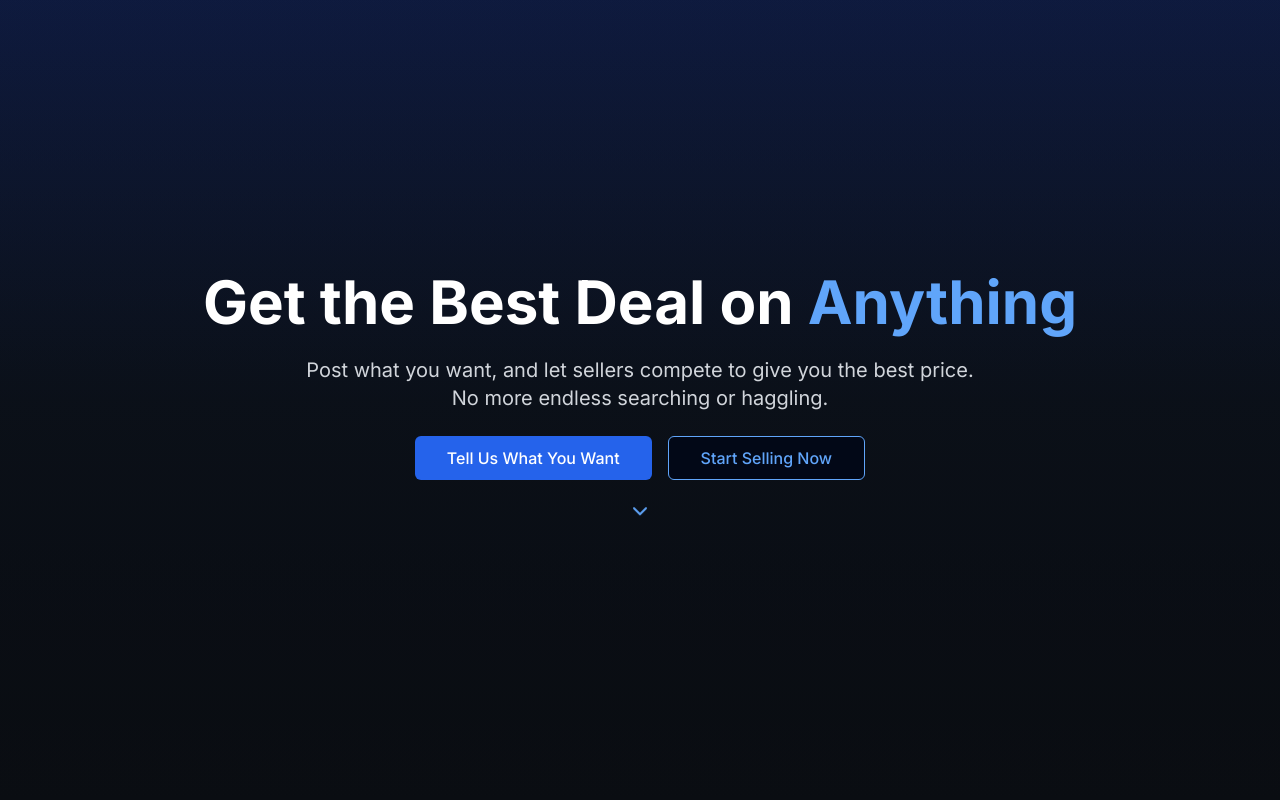
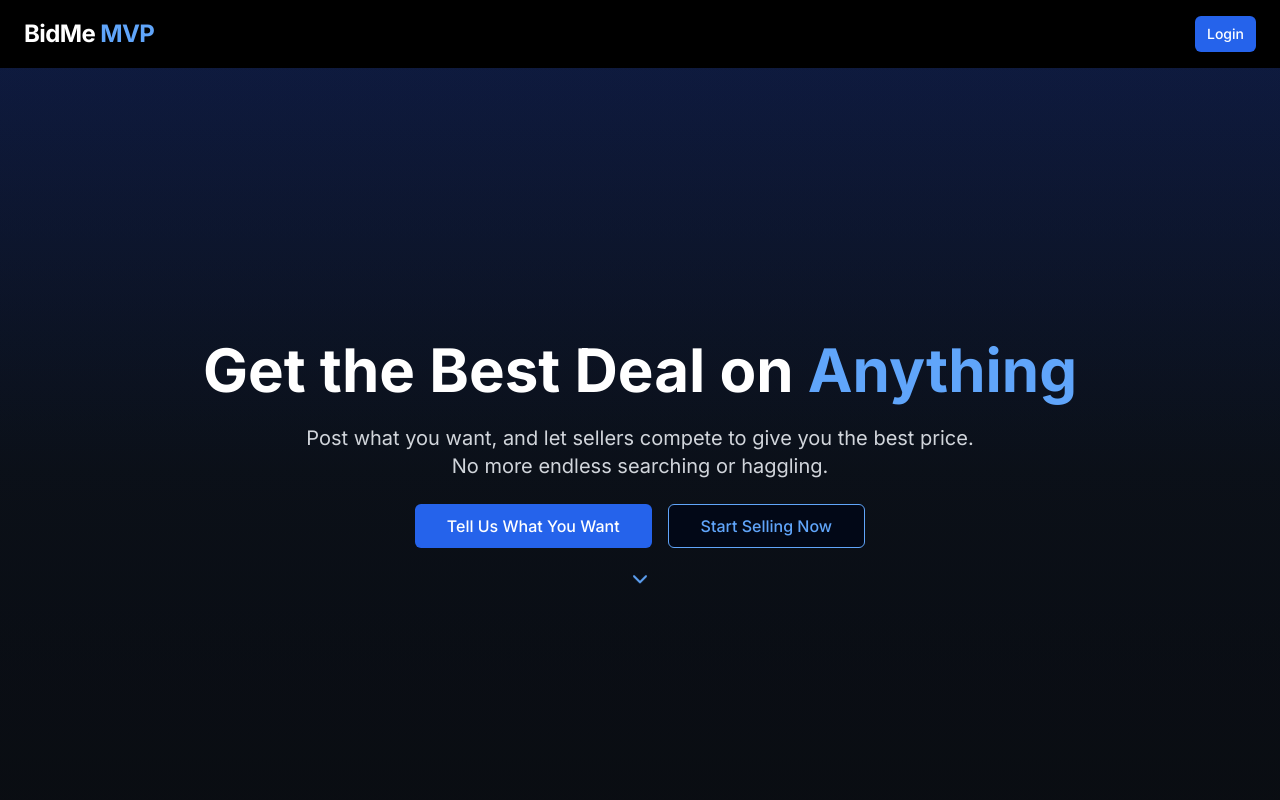
Before and after one commit to hectorestrada911/bidme, a Next.js app: page / in a window 1280 px wide. Shown: the top 800 px of the page. Built offline with nearby package versions, Linux system fonts and the light colour scheme; no server answers; the database is empty.

Commit message:
feat: add modern header with BidMe MVP branding and Login button

```diff
--- a/src/app/layout.tsx
+++ b/src/app/layout.tsx
@@ -3,6 +3,7 @@ import { Inter } from "next/font/google"
 import "./globals.css"
 import { ThemeProvider } from "@/components/theme-provider"
 import { Footer } from "@/components/Footer"
+import Header from "@/components/Header"
 import { HowItWorks } from "@/components/HowItWorks"
 import { LiveRequests } from "@/components/LiveRequests"
 import { Toaster } from "sonner"
@@ -28,13 +29,12 @@ export default function RootLayout({
           enableSystem
           disableTransitionOnChange
         >
-          <div className="min-h-screen flex flex-col">
-            <main>{children}</main>
-            <div>
-              <HowItWorks />
-              <LiveRequests />
-              <Footer />
-            </div>
+          <Header />
+          <main>{children}</main>
+          <div>
+            <HowItWorks />
+            <LiveRequests />
+            <Footer />
           </div>
           <Toaster richColors position="top-center" />
         </ThemeProvider>
--- /dev/null
+++ b/src/components/Header.tsx
@@ -0,0 +1,17 @@
+import Link from 'next/link'
+import { Button } from './ui/button'
+
+export default function Header() {
+  return (
+    <header className="w-full bg-black text-white shadow-sm">
+      <div className="max-w-7xl mx-auto flex items-center justify-between px-6 py-4">
+        <Link href="/" className="text-2xl font-bold tracking-tight">
+          BidMe <span className="text-blue-400">MVP</span>
+        </Link>
+        <Button className="bg-blue-600 hover:bg-blue-700 text-white" size="sm">
+          Login
+        </Button>
+      </div>
+    </header>
+  )
+}
```
